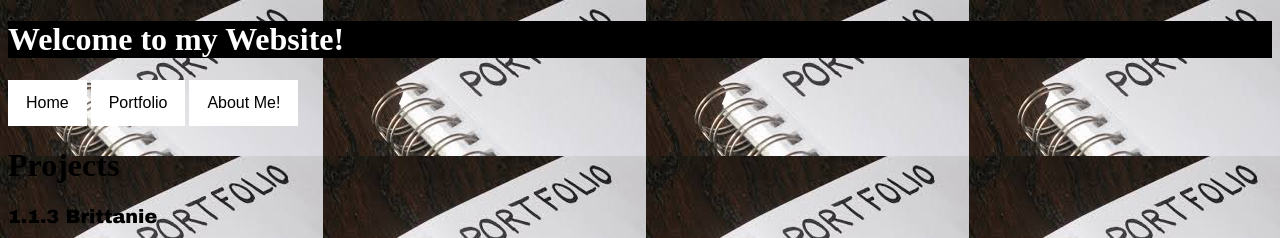
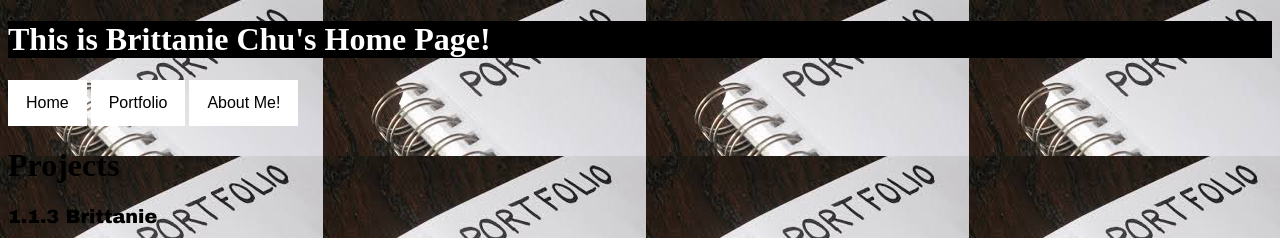
Before and after one commit to brittaniechu/brittaniechu.github.io, a plain HTML site: page portfolio.html in a window 1280 px wide. Shown: the top 238 px of the page. Drawn offline with Linux system fonts and the light colour scheme; files whose address does not match are found by name.

Commit message:
changed portfolio heading

```diff
--- a/portfolio.html
+++ b/portfolio.html
@@ -25,7 +25,7 @@ a:hover, a:active {
 <body>
 
 <header>
-  <h1 style="font-family: Broadway;"> Welcome to my Website! </h1>
+  <h1 style="font-family: Broadway;"> This is Brittanie Chu's Home Page! </h1>
 	</header>
 
   <body background="images/portfolio.jpg">
```
Also changed, not shown: images/images/1.1.3 Brittanie.jpg (renamed from Portfolio/images/1.1.3 Brittanie.jpg), images/images/Soccerball.jpg (renamed from Portfolio/images/Soccerball.jpg), images/images/background.jpg (renamed from Portfolio/images/background.jpg), images/images/backlog.JPG (renamed from Portfolio/images/backlog.JPG), images/images/flowchart.jpg (renamed from Portfolio/images/flowchart.jpg), images/images/interactive.jpg (renamed from Portfolio/images/interactive.jpg), images/images/portfolio.jpg (renamed from Portfolio/images/portfolio.jpg).
